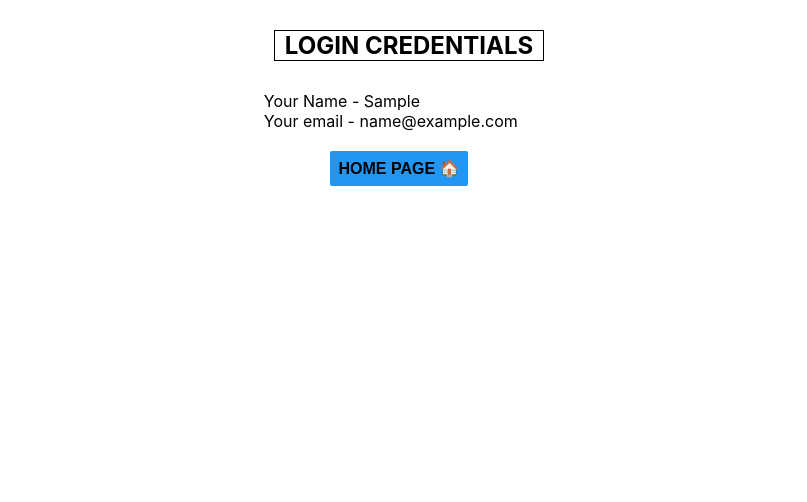
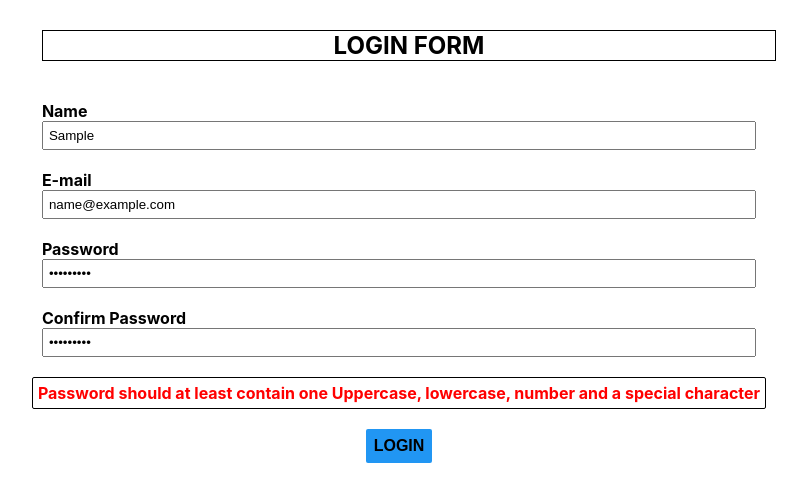
Before and after one commit to kanadeakshay/login_form_react, a React (Create React App) app: page / in a window 1280 px wide. Both pictures are taken after typing "Sample", "name@example.com", "Sample123", "Sample123" into the empty fields and a click on the button "LOGIN". Shown: the top 502 px of the page, without its empty margins (241-1048 px from the left). Built offline with nearby package versions, Linux system fonts and the light colour scheme.

Commit message:
:hammer: update: validation of password field

```diff
--- a/src/containers/home/home.css
+++ b/src/containers/home/home.css
@@ -9,8 +9,14 @@
     flex-direction: column;
     align-items: center;
 }
+.msg{
+    display: flex;
+    justify-content: center;
+    align-items: center;
+}
 .error-msg{
     color: red;
+    /* max-width: 40%; */
     border: 1px solid black;
     border-radius: 2px;
     padding: 5px;
--- a/src/containers/home/home.js
+++ b/src/containers/home/home.js
@@ -14,11 +14,20 @@ const Home = () => {
         load: false
     });
 
+    const validatePassword = (password) => {
+        var expression = /^(?=.*\d)(?=.*[a-z])(?=.*[A-Z])(?=.*[^a-zA-Z0-9])(?!.*\s).{0,9}$/;
+        if (expression.test(password)) {
+            return true;
+        } else return false;
+    }
+
+
     // on submit function
     const login = (e) => {
         // prevent default refresh of form
         e.preventDefault();
         // if password and confirm password are wrong then display message
+        if (validatePassword(password)) {
             if (password != confirmPassword) {
                 setError("Password is not matching");
             } else {
@@ -32,6 +41,10 @@ const Home = () => {
                 setPassword("");
                 setConfirmPassword("");
                 setError("");
+            }
+        }
+        else {
+            setError("Password should at least contain one Uppercase, lowercase, number and a special character")
         }
     }
 
@@ -55,8 +68,7 @@ const Home = () => {
                                 />
                                 <Input htmlFor="password" type="password" name="password" id="password"
                                     value={password} label="Password"
-                                    onChange={(e) => setPassword(e.target.value)}
-                                />
+                                    onChange={(e) => setPassword(e.target.value)} />
                                 <Input htmlFor="confirmPassword" type="password" name="confirmPassword" id="confirmPassword"
                                     value={confirmPassword} label="Confirm Password"
                                     onChange={(e) => setConfirmPassword(e.target.value)}
@@ -65,7 +77,10 @@ const Home = () => {
                                 {/* displaying error message if both password did not matched */}
                                 {
                                     error === "" ?
-                                        "" : <h4 className='error-msg'>{error}</h4>
+                                        "" :
+                                        <div className='msg'>
+                                            <h4 className='error-msg'>{error}</h4>
+                                            </div>
                                 }
                                 <div className='btn'>
                                     <button type='submit'>Login</button>
@@ -81,7 +96,7 @@ const Home = () => {
                             <p>Your Name - {loginCredential.name}</p>
                             <p>Your email - {loginCredential.email}</p>
                             <div className='btn'>
-                                <button onClick={()=>window.location.reload()}>Home Page 🏠</button>
+                                <button onClick={() => window.location.reload()}>Home Page 🏠</button>
                             </div>
                         </div>
                 }
```
Also changed, not shown: src/setupTests.js (deleted, +0 -5 lines), 1 other file (tests, documents, lock files or other folders). Lines whose indentation alone changed are shown as unchanged.
